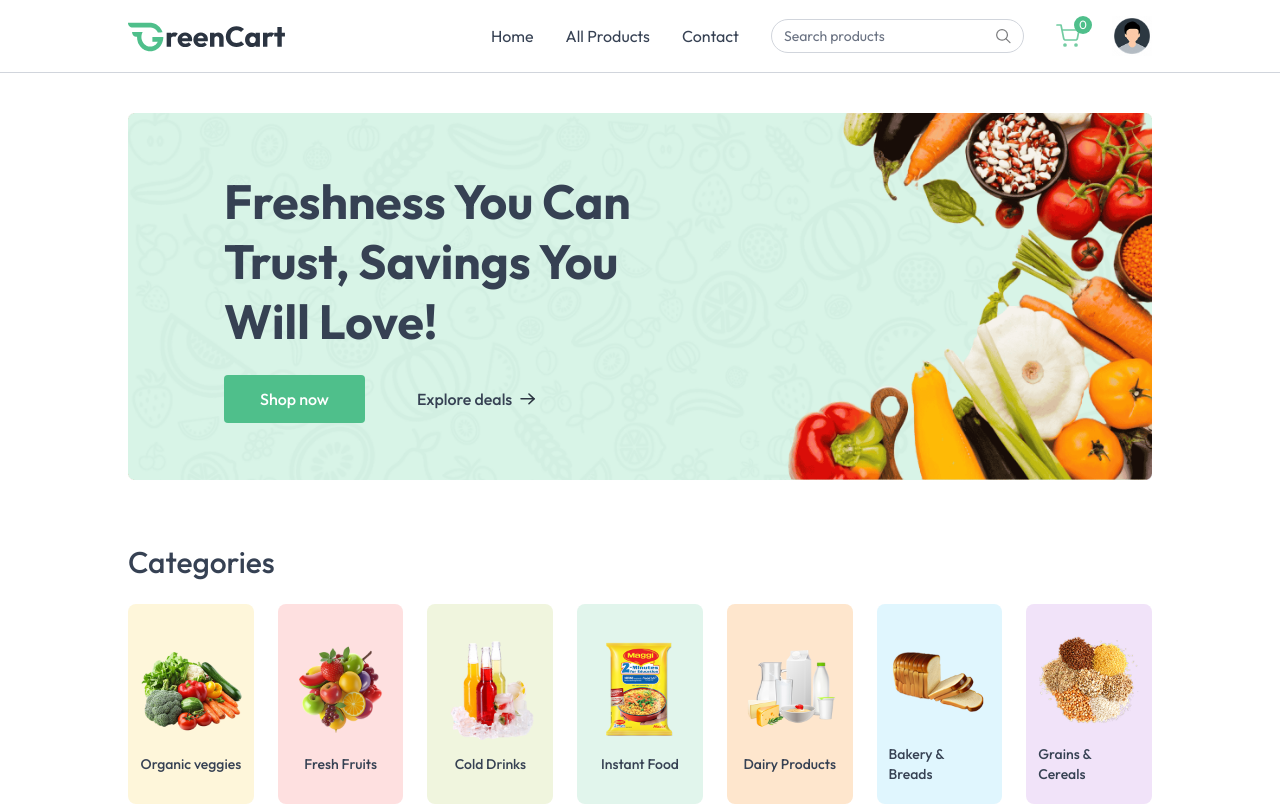
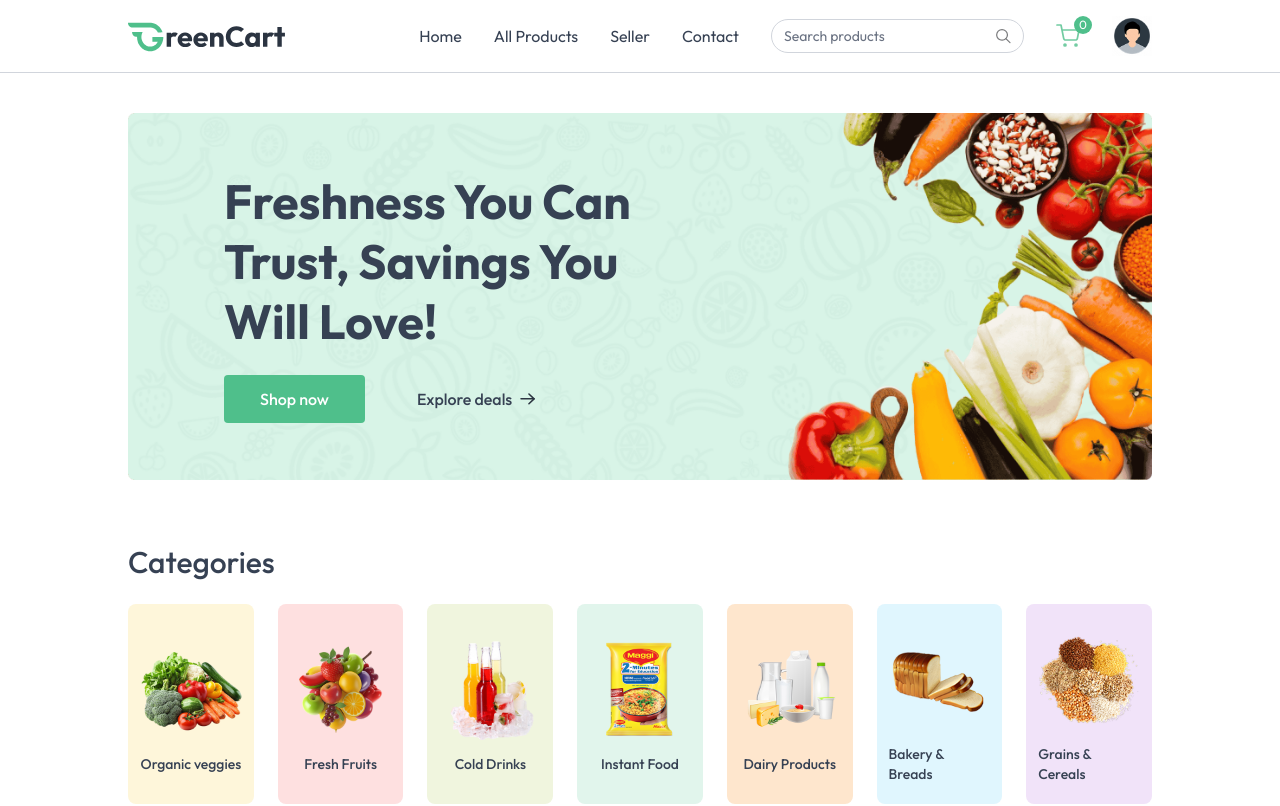
Before and after one commit to rsaxena4147/GoGreen, a React (Vite) app in the folder client/: page / in a window 1280 px wide. Shown: the top 806 px of the page. Built offline with nearby package versions, Linux system fonts and the light colour scheme; no server answers.

Commit message:
Update Navbar.jsx

```diff
--- a/client/src/components/Navbar.jsx
+++ b/client/src/components/Navbar.jsx
@@ -48,6 +48,7 @@ const Navbar = () => {
       <div className="hidden sm:flex items-center gap-8">
         <NavLink to="/">Home</NavLink>
         <NavLink to="/products">All Products</NavLink>
+        <NavLink to="/seller">Seller</NavLink> {/* Seller Button */}
         <NavLink to="/contact">Contact</NavLink>
 
         <div className="hidden lg:flex items-center text-sm gap-2 border border-gray-300 px-3 rounded-full">
@@ -120,16 +121,13 @@ const Navbar = () => {
 
       {/* Mobile Menu */}
       {open && (
-
-
         <div
           className={`${
             open ? "flex" : "hidden"
           } absolute top-[60px] left-0 w-full bg-white shadow-md py-4 flex-col items-start gap-2 px-5 text-sm md:hidden z-50`}
         >
-             <NavLink  className="block font-extrabold">
-              {(user) ?
-              user.name : "N/A"}
+          <NavLink className="block font-extrabold">
+            {user ? user.name : "N/A"}
           </NavLink>
           <NavLink to="/" onClick={() => setOpen(false)} className="block">
             Home
@@ -140,6 +138,13 @@ const Navbar = () => {
             className="block"
           >
             All Products
+          </NavLink>
+          <NavLink
+            to="/seller"
+            onClick={() => setOpen(false)}
+            className="block"
+          >
+            Seller
           </NavLink>
           {user && (
             <NavLink
@@ -169,7 +174,6 @@ const Navbar = () => {
             </button>
           )}
         </div>
-
       )}
     </nav>
   );
```
Lines whose indentation alone changed are shown as unchanged.
